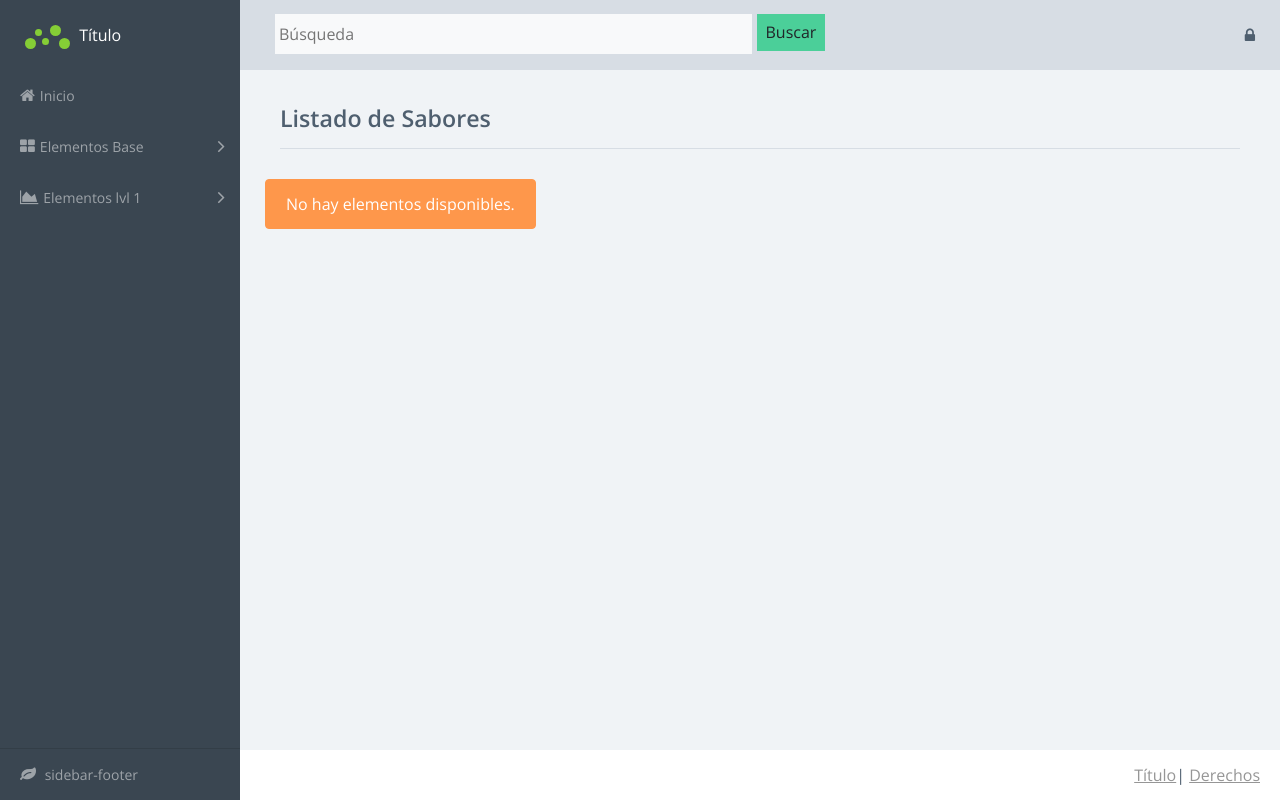
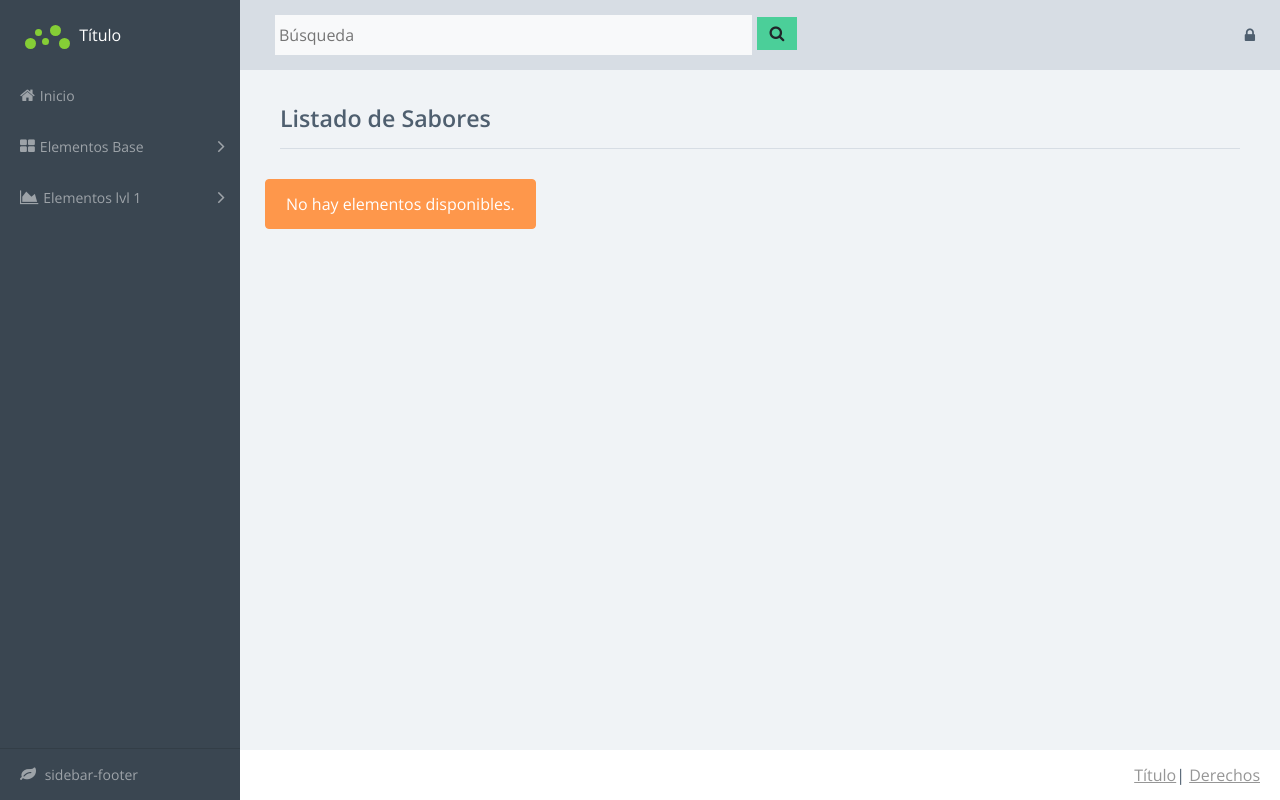
Before and after one commit to mnolae/mcComida, a Django app: page /e/sabores in a window 1280 px wide. Run offline with Django 3.2, Linux system fonts and the light colour scheme; data that the repository does not hold is empty; some libraries are stand-ins or nearby versions.

Commit message:
Added icons for search, add, edit and delete

```diff
--- a/recetas/templates/recetas/base.html
+++ b/recetas/templates/recetas/base.html
@@ -20,10 +20,10 @@
                         </button>
                     </div>
                     <div class="header-block header-block-search w-100">
-                        <form role="search" class=" w-100">
+                        <form role="search" class="w-100">
                             <div class="input-container">
                                 <input type="search" class="bg-light mw-100 w-50 pl-1" placeholder="Búsqueda">
-                                <button class="btn btn-success p-2">Buscar</button>
+                                <button class="btn btn-success fa fa-search"></button>
                                 <div class="underline"></div>
                             </div>
                         </form>
@@ -106,7 +106,7 @@
                 <!-- Modal -->
                 <div class="modal fade" id="Modal" tabindex="-1" role="dialog" aria-labelledby="ModalLabel" aria-hidden="true">
                     <div class="modal-dialog" role="document">
-                        <div class="modal-content">
+                        <div class="modal-content rounded-top">
                             <div class="modal-header">
                                 <h5 class="modal-title" id="ModalLabel">título modal</h5>
                                 <button type="button" class="close" data-dismiss="modal" aria-label="Close">
@@ -135,6 +135,7 @@
         </div>
         <script src="{% static '/recetas/js/vendor.js' %}"></script>
         <script src="{% static '/recetas/js/app.js' %}"></script>
+        <script src="{% static '/recetas/js/lib.js' %}"></script>
         {% block js %}{% endblock %}
     </body>
 </html>
--- a/recetas/templates/recetas/lista_alimentos.html
+++ b/recetas/templates/recetas/lista_alimentos.html
@@ -5,7 +5,7 @@
 {% block titulo%}
     Listado de Alimentos
     {% if user.is_authenticated %}
-    <button class="btn btn-primary btn-sm float-right mb-2" data-toggle="modal" data-target="#Modal" onclick="urlModal('{% url 'elemento_nuevo' url=elemento_entidad %}', 'Nuevo Elemento')" class="top-menu">Añadir {{ entidad }}</button>
+    <button class="btn btn-primary btn-sm float-right mb-2" data-toggle="modal" data-target="#Modal" onclick="urlModal('{% url 'elemento_nuevo' url=elemento_entidad %}', 'Nuevo Elemento')" class="top-menu"><i class="fa fa-plus-square"></i> Añadir {{ entidad }}</button>
     {% endif %}
 {% endblock %}
 
@@ -28,8 +28,8 @@
                     <td>{{ alimento.ctextura|default_if_none:"" }}</td>
                     <td class="text-right">
                     {% if user.is_authenticated %}
-                        <button role="button" class="btn btn-warning btn-sm" data-toggle="modal" data-target="#Modal" onclick="urlModal('{% url 'elemento_edit' url=elemento_entidad cid=alimento.cid %}', 'Editar')">Editar</button>
-                        <button role="button" class="btn btn-danger btn-sm" data-toggle="modal" data-target="#Modal"  onclick="urlModal('{% url 'elemento_del' url=elemento_entidad cid=alimento.cid %}','Eliminar {{ e.tnombre }}')">Borrar</button>
+                        <button role="button" class="btn btn-warning btn-sm" data-toggle="modal" data-target="#Modal" onclick="urlModal('{% url 'elemento_edit' url=elemento_entidad cid=alimento.cid %}', 'Editar')"><i class="fa fa-pencil-square"></i></button>
+                        <button role="button" class="btn btn-danger btn-sm" data-toggle="modal" data-target="#Modal"  onclick="urlModal('{% url 'elemento_del' url=elemento_entidad cid=alimento.cid %}','Eliminar {{ e.tnombre }}')"><i class="fa fa-minus-square"></i></button>
                     {% endif %}
                     </td>
                 </tr>
--- a/recetas/templates/recetas/lista_generica.html
+++ b/recetas/templates/recetas/lista_generica.html
@@ -5,7 +5,7 @@
 {% block titulo%}
     Listado de {{ entidad }}
     {% if user.is_authenticated %}
-    <button class="btn btn-primary btn-sm float-right mb-2" data-toggle="modal" data-target="#Modal" onclick="urlModal('{% url 'elemento_nuevo' url=elemento_entidad %}', 'Nuevo Elemento')" class="top-menu">Añadir {{ entidad }}</button>
+    <button class="btn btn-primary btn-sm float-right mb-2" data-toggle="modal" data-target="#Modal" onclick="urlModal('{% url 'elemento_nuevo' url=elemento_entidad %}', 'Nuevo Elemento')" class="top-menu"><i class=" fa fa-plus-square"></i> Añadir {{ entidad }}</button>
     {% endif %}
 {% endblock %}
 
@@ -24,8 +24,8 @@
                     <td>{{ e.tnombre }}</td>
                     <td class="text-right">
                     {% if user.is_authenticated %}
-                        <button role="button" class="btn btn-warning btn-sm" data-toggle="modal" data-target="#Modal" onclick="urlModal('{% url 'elemento_edit' url=elemento_entidad cid=e.cid %}', 'Editar')">Editar</button>
-                        <button role="button" class="btn btn-danger btn-sm" data-toggle="modal" data-target="#Modal"  onclick="urlModal('{% url 'elemento_del' url=elemento_entidad cid=e.cid %}','Eliminar {{ e.tnombre }}')">Borrar</button>
+                        <button role="button" class="btn btn-warning btn-sm" data-toggle="modal" data-target="#Modal" onclick="urlModal('{% url 'elemento_edit' url=elemento_entidad cid=e.cid %}', 'Editar')"><i class="fa fa-pencil-square"></i></button>
+                        <button role="button" class="btn btn-danger btn-sm" data-toggle="modal" data-target="#Modal"  onclick="urlModal('{% url 'elemento_del' url=elemento_entidad cid=e.cid %}','Eliminar {{ e.tnombre }}')"><i class="fa fa-minus-square"></i></button>
                     {% endif %}
                     </td>
                 </tr>
--- a/recetas/templates/recetas/lista_ingredientes.html
+++ b/recetas/templates/recetas/lista_ingredientes.html
@@ -5,7 +5,7 @@
 {% block titulo%}
     Listado de Ingredientes
     {% if user.is_authenticated %}
-    <button class="btn btn-primary btn-sm float-right mb-2" data-toggle="modal" data-target="#Modal" onclick="urlModal('{% url 'elemento_nuevo' url=elemento_entidad %}', 'Nuevo Elemento')" class="top-menu">Añadir {{ entidad }}</button>
+    <button class="btn btn-primary btn-sm float-right mb-2" data-toggle="modal" data-target="#Modal" onclick="urlModal('{% url 'elemento_nuevo' url=elemento_entidad %}', 'Nuevo Elemento')" class="top-menu"><i class="fa fa-plus-square"></i>Añadir {{ entidad }}</button>
     {% endif %}
 {% endblock %}
 
@@ -32,8 +32,8 @@
                     <td>{{ ingrediente.ccorte }}</td>
                     <td class="text-right">
                     {% if user.is_authenticated %}
-                        <button role="button" class="btn btn-warning btn-sm" data-toggle="modal" data-target="#Modal" onclick="urlModal('{% url 'elemento_edit' url=elemento_entidad cid=ingrediente.cid %}', 'Editar')">Editar</button>
-                        <button role="button" class="btn btn-danger btn-sm" data-toggle="modal" data-target="#Modal"  onclick="urlModal('{% url 'elemento_del' url=elemento_entidad cid=ingrediente.cid %}','Eliminar {{ e.tnombre }}')">Borrar</button>
+                        <button role="button" class="btn btn-warning btn-sm" data-toggle="modal" data-target="#Modal" onclick="urlModal('{% url 'elemento_edit' url=elemento_entidad cid=ingrediente.cid %}', 'Editar')"><i class="fa fa-pencil-square"></i></button>
+                        <button role="button" class="btn btn-danger btn-sm" data-toggle="modal" data-target="#Modal"  onclick="urlModal('{% url 'elemento_del' url=elemento_entidad cid=ingrediente.cid %}','Eliminar {{ e.tnombre }}')"><i class="fa fa-minus-square"></i></button>
                     {% endif %}
                     </td>
                 </tr>
```
